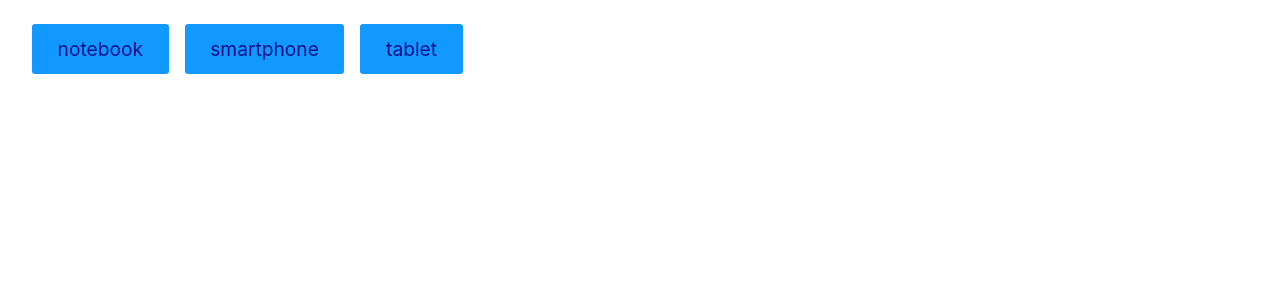
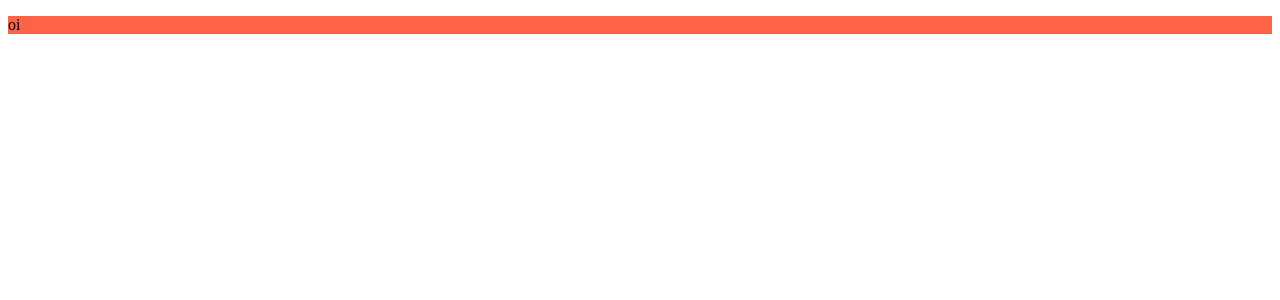
Before and after one commit to barbosadiego/react, a React (Create React App) app: page / in a window 1280 px wide. Shown: the top 300 px of the page. Built offline with nearby package versions, Linux system fonts and the light colour scheme.

Commit message:
css import

```diff
--- a/public/index.html
+++ b/public/index.html
@@ -10,7 +10,7 @@
       content="Web site created using create-react-app"
     />
     <link rel="apple-touch-icon" href="%PUBLIC_URL%/logo192.png" />
-    <link rel="stylesheet" href="%PUBLIC_URL%/style.css" />
+    <!-- <link rel="stylesheet" href="%PUBLIC_URL%/style.css" /> -->
 
     <title>React App</title>
   </head>
--- a/src/App.css
+++ b/src/App.css
@@ -1,38 +1,3 @@
-.App {
-  text-align: center;
+.container{
+  background-color: tomato;
 }
-
-.App-logo {
-  height: 40vmin;
-  pointer-events: none;
-}
-
-@media (prefers-reduced-motion: no-preference) {
-  .App-logo {
-    animation: App-logo-spin infinite 20s linear;
-  }
-}
-
-.App-header {
-  background-color: #282c34;
-  min-height: 100vh;
-  display: flex;
-  flex-direction: column;
-  align-items: center;
-  justify-content: center;
-  font-size: calc(10px + 2vmin);
-  color: white;
-}
-
-.App-link {
-  color: #61dafb;
-}
-
-@keyframes App-logo-spin {
-  from {
-    transform: rotate(0deg);
-  }
-  to {
-    transform: rotate(360deg);
-  }
-}
--- a/src/App.jsx
+++ b/src/App.jsx
@@ -1,41 +1,12 @@
-import React from 'react';
-import Button from './Button';
-import Produto from './Produto';
+import React from 'react'
+import './App.css'
 
-// Os links abaixo puxam dados de um produto em formato JSON
-// https://ranekapi.origamid.dev/json/api/produto/tablet
-// https://ranekapi.origamid.dev/json/api/produto/smartphone
-// https://ranekapi.origamid.dev/json/api/produto/notebook
-// Crie uma interface com 3 botões, um para cada produto.
-// Ao clicar no botão faça um fetch a api e mostre os dados do produto na tela.
-// Mostre apenas um produto por vez
-// Mostre a mensagem carregando... enquanto o fetch é realizado
+const App = (props) => {
+  return (
+    <div className='container'>
+      <p>oi</p>
+    </div>
+  )
+}
 
-const App = () => {
-  const [item, setItem] = React.useState(null);
-  const [loading, setLoading] = React.useState(false);
-
-  async function handleFetch(e) {
-    setLoading(true);
-    const produto = e.target.innerText;
-    const res = await fetch(
-      `https://ranekapi.origamid.dev/json/api/produto/${produto}`,
-    );
-    const json = await res.json();
-    setItem(json);
-
-    setLoading(false);
-  }
-
-  return (
-    <>
-      <Button onClick={handleFetch} texto="notebook" />
-      <Button onClick={handleFetch} texto="smartphone" />
-      <Button onClick={handleFetch} texto="tablet" />
-      {item && !loading ? <Produto dados={item} /> : null}
-      {loading && <p>Carregando...</p>}
-    </>
-  );
-};
-
-export default App;
+export default App
--- a/src/Button.jsx
+++ /dev/null
@@ -1,11 +0,0 @@
-import React from 'react'
-
-const Button = ({texto, onClick}) => {
-  return (
-    <button onClick={onClick} style={{margin: '0 .5rem'}}>
-      {texto}
-    </button>
-  )
-}
-
-export default Button
--- a/src/Produto.jsx
+++ /dev/null
@@ -1,15 +0,0 @@
-import React from 'react'
-
-const Produto = ({dados}) => {
-  return (
-    <div>
-       <div>
-          <h1>{dados.nome}</h1>
-          <p>R$: {dados.preco}</p>
-          <img src={dados.fotos[0].src} alt={dados.nome} />
-        </div>
-    </div>
-  )
-}
-
-export default Produto
```
